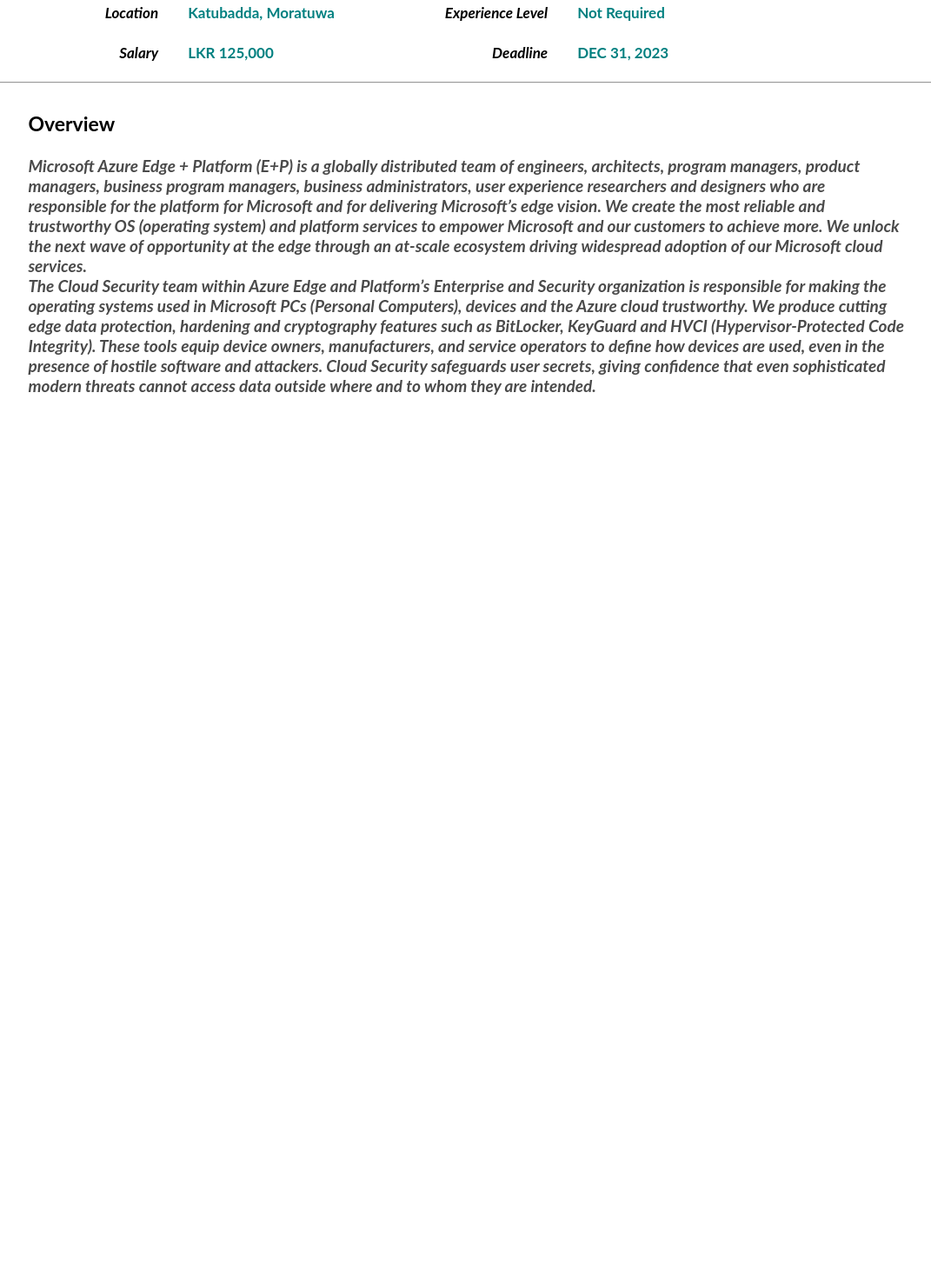
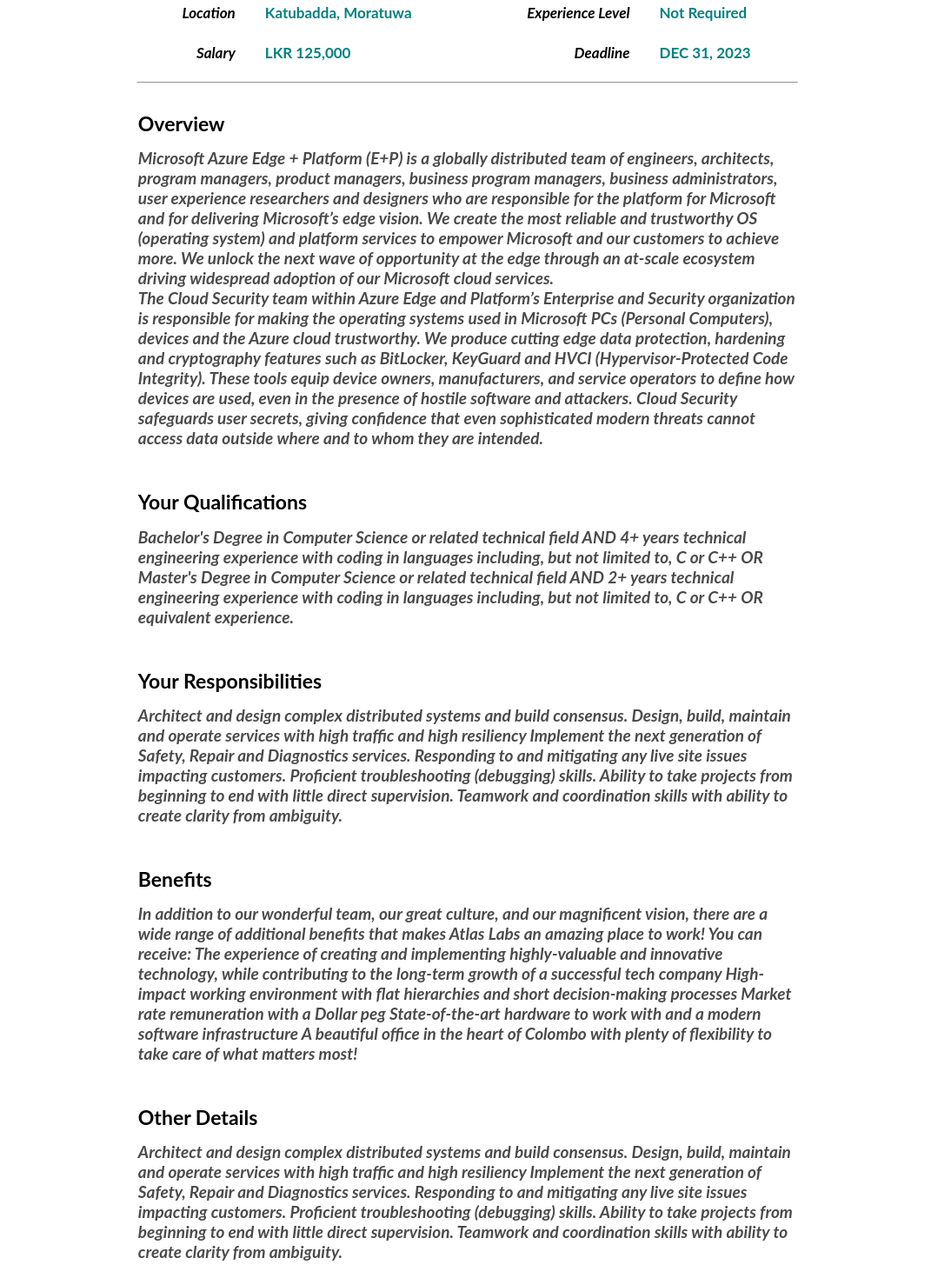
Before and after one commit to NethmaKarunathilaka/UItest, an Angular app: page / in a window 1280 px wide. Shown: the part 140-1610 px from the top of the page at 87% size, without its empty margins (102-1173 px from the left). Before the commit the page ends 800 px from the top, so only its background shows below. Built offline with nearby package versions, Linux system fonts and the light colour scheme.

Commit message:
Add details to the advertisement view page

```diff
--- a/src/app/seeker-portal/components/advertisement-view/advertisement-view.component.css
+++ b/src/app/seeker-portal/components/advertisement-view/advertisement-view.component.css
@@ -1,7 +1,11 @@
+hr{
+    width: 60%;
+}
+
 .detail{
     display: flex;
     flex-direction: row;
-    width: 80%;
+    width: 60%;
     margin: 0 auto;
 }
 
@@ -10,7 +14,7 @@
     flex-direction: column;
     justify-content: space-between;
     margin-top: 1.5em;
-    width: 25em;
+    width: 23em;
 }
 
 .detail-inner{
@@ -21,7 +25,7 @@
     width: 22.5em;
 }
 
-.detail-head {
+.detail-head, .detail-head-left {
     color: black;
     font-size: 17px;
     font-family: Lato;
@@ -30,6 +34,10 @@
     word-wrap: break-word;
     text-align: right;
     width: 9em;
+}
+
+.detail-head-left {
+    width: 6em;
 }
 
 .detail-data {
@@ -44,9 +52,10 @@
 }
 
 .section{
-    width: 80%;
+    width: 60%;
     margin: 0 auto;
     margin-top: 2em;
+    margin-bottom: 3em;
 }
 
 .heading {
@@ -64,5 +73,5 @@
     font-style: italic;
     font-weight: 700;
     word-wrap: break-word;
-    margin-top: 1.2em;
+    margin-top: 0.75em;
 }
--- a/src/app/seeker-portal/components/advertisement-view/advertisement-view.component.html
+++ b/src/app/seeker-portal/components/advertisement-view/advertisement-view.component.html
@@ -3,19 +3,19 @@
 <div class="detail">
     <div class="detail-outer">
         <div class="detail-inner">
-            <div class="detail-head">Job Number</div>
+            <div class="detail-head-left">Job Number</div>
             <div class="detail-data">2325846</div>
         </div>
         <div class="detail-inner">
-            <div class="detail-head">Date Posted</div>
+            <div class="detail-head-left">Date Posted</div>
             <div class="detail-data">NOV 23, 2023</div>
         </div>
         <div class="detail-inner">
-            <div class="detail-head">Location</div>
+            <div class="detail-head-left">Location</div>
             <div class="detail-data">Katubadda, Moratuwa</div>
         </div>
         <div class="detail-inner">
-            <div class="detail-head">Salary</div>
+            <div class="detail-head-left">Salary</div>
             <div class="detail-data">LKR 125,000</div>
         </div>
     </div>
@@ -48,3 +48,50 @@
         <br/> The Cloud Security team within Azure Edge and Platform’s Enterprise and Security organization is responsible for making the operating systems used in Microsoft PCs (Personal Computers), devices and the Azure cloud trustworthy. We produce cutting edge data protection, hardening and cryptography features such as BitLocker, KeyGuard and HVCI (Hypervisor-Protected Code Integrity). These tools equip device owners, manufacturers, and service operators to define how devices are used, even in the presence of hostile software and attackers. Cloud Security safeguards user secrets, giving confidence that even sophisticated modern threats cannot access data outside where and to whom they are intended.
     </div>
 </div>
+
+<div class="section">
+    <div class="heading">Your Qualifications</div>
+    <div class="content">
+        Bachelor's Degree in Computer Science or related technical field AND 4+ years technical engineering experience with coding in languages including, but not limited to, C or C++
+        OR Master's Degree in Computer Science or related technical field AND 2+ years technical engineering experience with coding in languages including, but not limited to, C or C++
+        OR equivalent experience.
+    </div>
+</div>
+
+<div class="section">
+    <div class="heading">Your Responsibilities</div>
+    <div class="content">
+        Architect and design complex distributed systems and build consensus.
+        Design, build, maintain and operate services with high traffic and high resiliency
+        Implement the next generation of Safety, Repair and Diagnostics services.
+        Responding to and mitigating any live site issues impacting customers.
+        Proficient troubleshooting (debugging) skills.
+        Ability to take projects from beginning to end with little direct supervision.
+        Teamwork and coordination skills with ability to create clarity from ambiguity.
+    </div>
+</div>
+
+<div class="section">
+    <div class="heading">Benefits</div>
+    <div class="content">
+        In addition to our wonderful team, our great culture, and our magnificent vision, there are a wide range of additional benefits that makes Atlas Labs an amazing place to work! You can receive:
+        The experience of creating and implementing highly-valuable and innovative technology, while contributing to the long-term growth of a successful tech company
+        High-impact working environment with flat hierarchies and short decision-making processes
+        Market rate remuneration with a Dollar peg
+        State-of-the-art hardware to work with and a modern software infrastructure
+        A beautiful office in the heart of Colombo with plenty of flexibility to take care of what matters most!
+    </div>
+</div>
+
+<div class="section">
+    <div class="heading">Other Details</div>
+    <div class="content">
+        Architect and design complex distributed systems and build consensus.
+        Design, build, maintain and operate services with high traffic and high resiliency
+        Implement the next generation of Safety, Repair and Diagnostics services.
+        Responding to and mitigating any live site issues impacting customers.
+        Proficient troubleshooting (debugging) skills.
+        Ability to take projects from beginning to end with little direct supervision.
+        Teamwork and coordination skills with ability to create clarity from ambiguity.
+    </div>
+</div>
```
